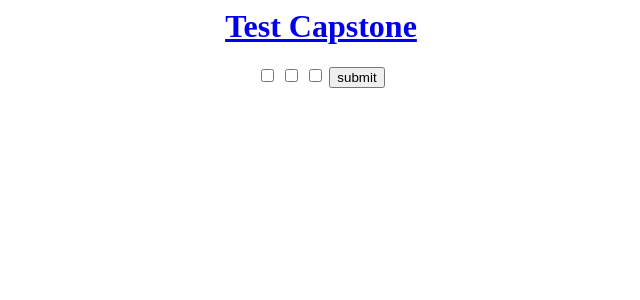
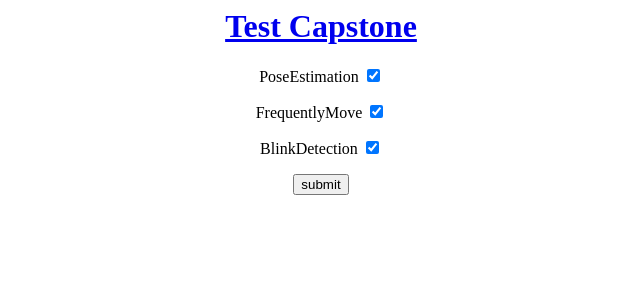
Before and after one commit to dvlpenvironment/InfantMonitoring, a Flask app: page /setting in a window 1280 px wide. Shown: the top 300 px of the page, without its empty margins (319-959 px from the left). Run offline with Flask 2, Linux system fonts and the light colour scheme.

Commit message:
add: checkbox checked 유지, text 추가

```diff
--- a/templates/setting.html
+++ b/templates/setting.html
@@ -5,10 +5,21 @@
 
       <div style="list-style: none">
         <form action="/setting_post" method="post">
-          <input type="checkbox" name="PoseEstimation" />
-          <input type="checkbox" name="FrequentlyMove" />
-          <input type="checkbox" name="BlinkDetection" />
-          <input type="submit" value="submit" />
+          <p>
+            PoseEstimation
+            <input type="checkbox" name="PoseEstimation" checked />
+          </p>
+          <p>
+            FrequentlyMove
+            <input type="checkbox" name="FrequentlyMove" checked />
+          </p>
+          <p>
+            BlinkDetection
+            <input type="checkbox" name="BlinkDetection" checked />
+          </p>
+          <p>
+            <input type="submit" value="submit" />
+          </p>
         </form>
       </div>
     </div>
```
